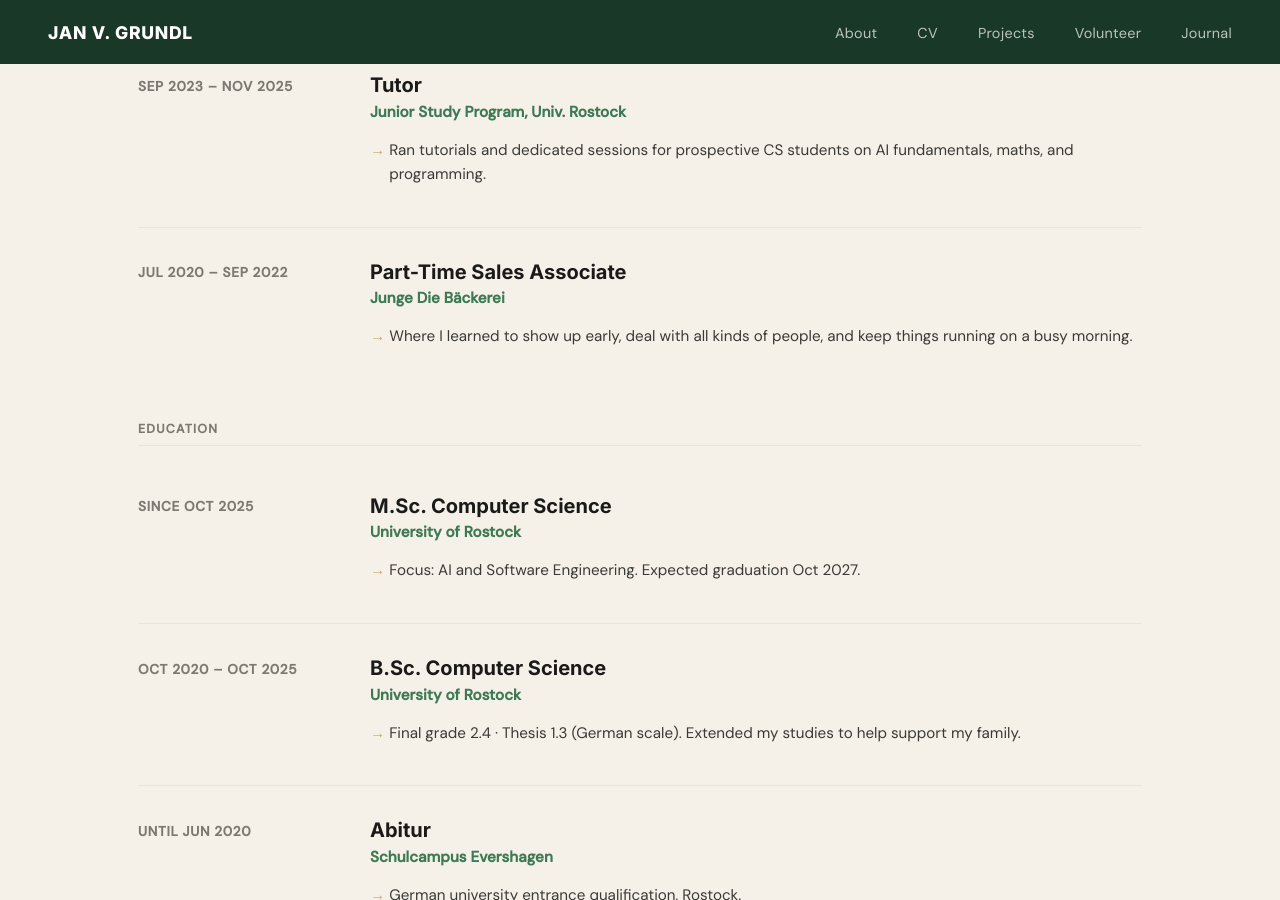
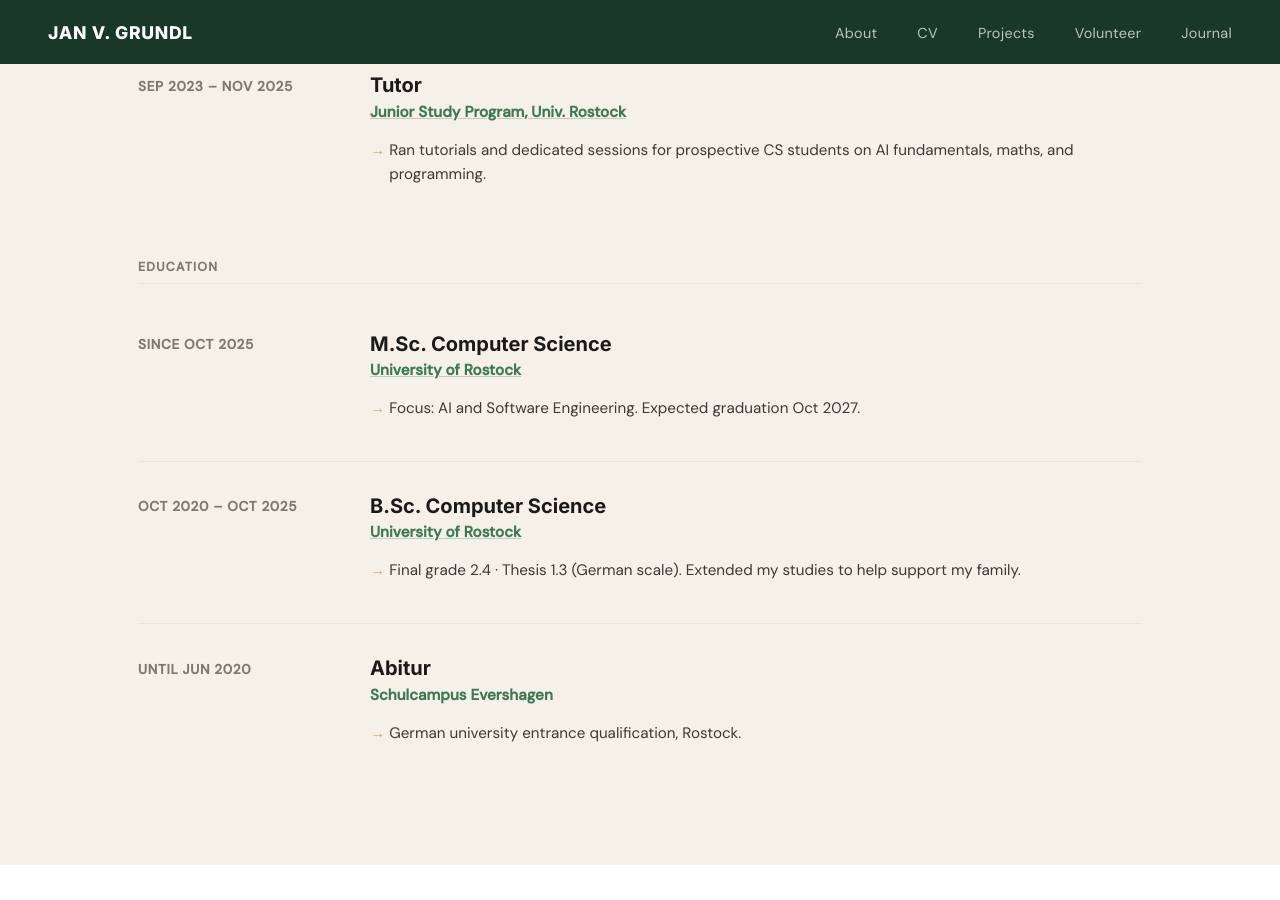
Before and after one commit to jg512/jangrundl-site, a Jekyll site: the page built from index.html, in a window 1280 px wide and 900 px high, scrolled down 3062 px. Built offline with Jekyll 4.4.1, drawn with Linux system fonts in a browser that asks for light colours.

Commit message:
Update CV: Add remaining org links and remove bakery job

```diff
--- a/index.html
+++ b/index.html
@@ -127,7 +127,7 @@ layout: default
         <div class="cv-when">May 2025 – Nov 2025</div>
         <div class="cv-what">
           <h4 class="cv-title">Student Teaching Assistant</h4>
-          <div class="cv-org">Chair of Integrated Systems, Univ. Rostock</div>
+          <div class="cv-org"><a href="https://www.uni-rostock.de/" target="_blank" style="color: inherit; text-decoration: underline; text-decoration-color: rgba(61,122,84,0.3); transition: text-decoration-color 0.2s;">Chair of Integrated Systems, Univ. Rostock</a></div>
           <ul class="cv-desc">
             <li>Planned, recorded and edited modular instructional videos on computer architecture.</li>
           </ul>
@@ -138,20 +138,9 @@ layout: default
         <div class="cv-when">Sep 2023 – Nov 2025</div>
         <div class="cv-what">
           <h4 class="cv-title">Tutor</h4>
-          <div class="cv-org">Junior Study Program, Univ. Rostock</div>
+          <div class="cv-org"><a href="https://www.uni-rostock.de/studium/studieninteressierte/juniorstudium/" target="_blank" style="color: inherit; text-decoration: underline; text-decoration-color: rgba(61,122,84,0.3); transition: text-decoration-color 0.2s;">Junior Study Program, Univ. Rostock</a></div>
           <ul class="cv-desc">
             <li>Ran tutorials and dedicated sessions for prospective CS students on AI fundamentals, maths, and programming.</li>
-          </ul>
-        </div>
-      </div>
-
-      <div class="cv-entry">
-        <div class="cv-when">Jul 2020 – Sep 2022</div>
-        <div class="cv-what">
-          <h4 class="cv-title">Part-Time Sales Associate</h4>
-          <div class="cv-org">Junge Die Bäckerei</div>
-          <ul class="cv-desc">
-            <li>Where I learned to show up early, deal with all kinds of people, and keep things running on a busy morning.</li>
           </ul>
         </div>
       </div>
@@ -164,7 +153,7 @@ layout: default
         <div class="cv-when">Since Oct 2025</div>
         <div class="cv-what">
           <h4 class="cv-title">M.Sc. Computer Science</h4>
-          <div class="cv-org">University of Rostock</div>
+          <div class="cv-org"><a href="https://www.uni-rostock.de/" target="_blank" style="color: inherit; text-decoration: underline; text-decoration-color: rgba(61,122,84,0.3); transition: text-decoration-color 0.2s;">University of Rostock</a></div>
           <ul class="cv-desc">
             <li>Focus: AI and Software Engineering. Expected graduation Oct 2027.</li>
           </ul>
@@ -175,7 +164,7 @@ layout: default
         <div class="cv-when">Oct 2020 – Oct 2025</div>
         <div class="cv-what">
           <h4 class="cv-title">B.Sc. Computer Science</h4>
-          <div class="cv-org">University of Rostock</div>
+          <div class="cv-org"><a href="https://www.uni-rostock.de/" target="_blank" style="color: inherit; text-decoration: underline; text-decoration-color: rgba(61,122,84,0.3); transition: text-decoration-color 0.2s;">University of Rostock</a></div>
           <ul class="cv-desc">
             <li>Final grade 2.4 &middot; Thesis 1.3 (German scale). Extended my studies to help support my family.</li>
           </ul>
```
